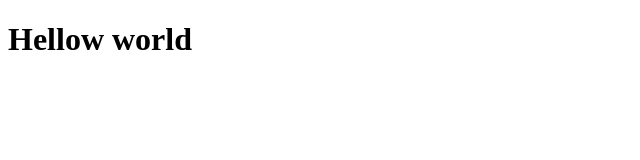
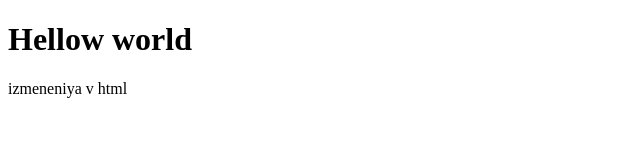
Before and after one commit to 5Roman5/prosmotr, a plain HTML site: page index.html in a window 1280 px wide. Shown: the whole page, without its empty margins (0-640 px from the left). Drawn offline with Linux system fonts and the light colour scheme.

Commit message:
add/text

```diff
--- a/index.html
+++ b/index.html
@@ -10,5 +10,6 @@
 <body>
 
     <h1>Hellow world</H1>
+<p>izmeneniya v html</p>
 </body>
 </html>
```
